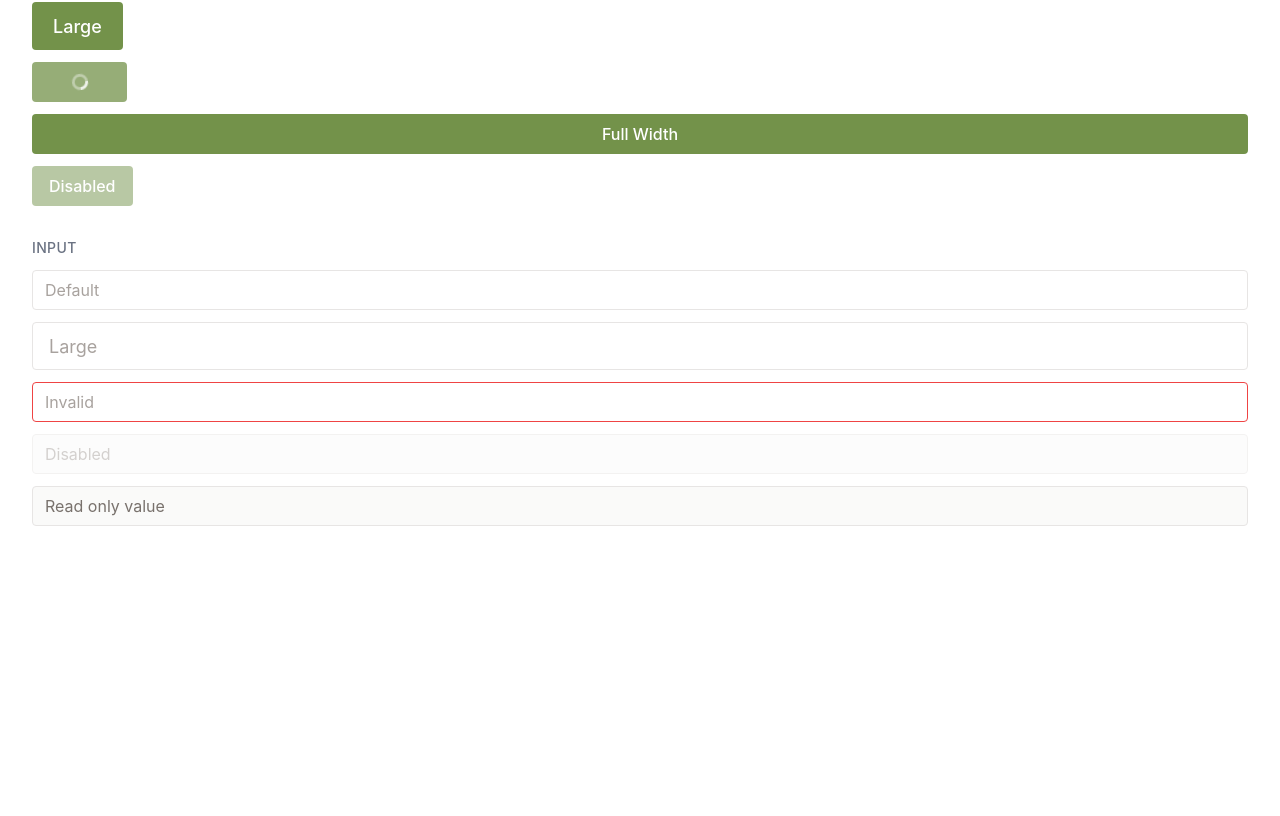
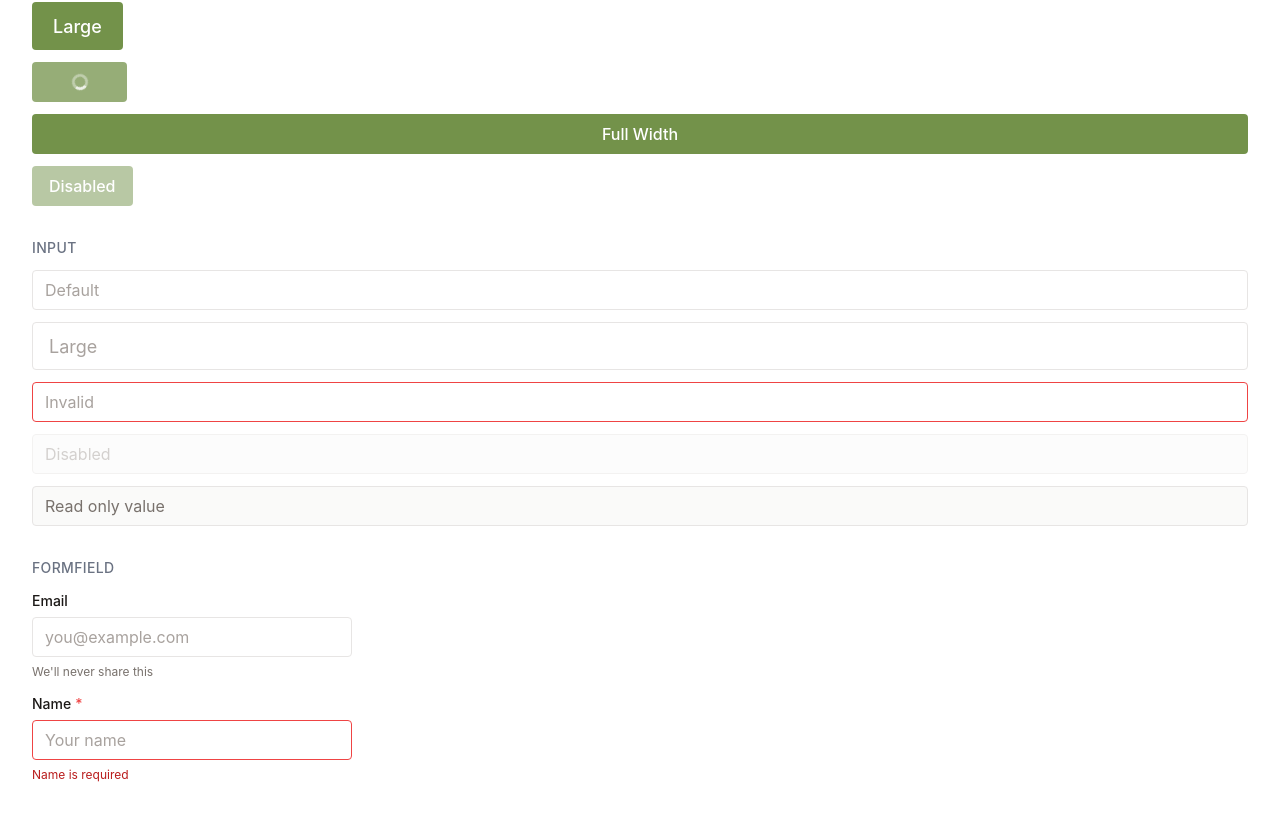
Before and after one commit to DinosaurDerek/dp-ui, a React (Vite) app: page / in a window 1280 px wide. Shown: the part 314-1130 px from the top of the page. Before the commit the page ends 872 px from the top, so only its background shows below. Built offline with nearby package versions, Linux system fonts and the light colour scheme.

Commit message:
adds formfield component

```diff
--- /dev/null
+++ b/src/components/FormField/FormField.tsx
@@ -0,0 +1,54 @@
+import type { FormFieldProps } from "./FormField.types";
+
+export function FormField({
+  label,
+  htmlFor,
+  hint,
+  error,
+  children,
+  required = false,
+}: FormFieldProps) {
+  const hasError = Boolean(error);
+  const errorId = `${htmlFor}-error`;
+  const hintId = `${htmlFor}-hint`;
+
+  return (
+    <div className="flex flex-col gap-1.5 w-full">
+      <label
+        htmlFor={htmlFor}
+        className="text-[length:var(--dp-font-size-sm)] font-[var(--dp-font-weight-medium)] text-[var(--dp-color-text-default)]"
+      >
+        {label}
+        {required && (
+          <span
+            className="ml-1 text-[var(--dp-color-feedback-error-border)]"
+            aria-hidden="true"
+          >
+            *
+          </span>
+        )}
+      </label>
+
+      {children}
+
+      <div className="text-[length:var(--dp-font-size-xs)]">
+        {hasError ? (
+          <span
+            id={errorId}
+            role="alert"
+            className="text-[var(--dp-color-feedback-error-text)]"
+          >
+            {error}
+          </span>
+        ) : hint ? (
+          <span id={hintId} className="text-[var(--dp-color-text-muted)]">
+            {hint}
+          </span>
+        ) : (
+          // Empty span preserves space so layout doesn't shift when hint/error appear
+          <span aria-hidden="true">&nbsp;</span>
+        )}
+      </div>
+    </div>
+  );
+}
--- /dev/null
+++ b/src/components/FormField/index.ts
@@ -0,0 +1,2 @@
+export { FormField } from "./FormField";
+export type { FormFieldProps } from "./FormField.types";
--- a/src/demo/ComponentShowcase.tsx
+++ b/src/demo/ComponentShowcase.tsx
@@ -1,8 +1,12 @@
-// src/demo/ComponentShowcase.tsx
+import { useId } from "react";
 import { Button } from "../components/Button/Button";
 import { Input } from "../components/Input";
+import { FormField } from "../components/FormField/FormField";
 
 export function ComponentShowcase() {
+  const emailId = useId();
+  const nameId = useId();
+
   return (
     <div className="p-8 flex flex-col gap-8">
       <section className="flex flex-col gap-3 items-start">
@@ -44,6 +48,26 @@ export function ComponentShowcase() {
           value="Read only value"
         />
       </section>
+      <section className="flex flex-col gap-3 w-80">
+        <h2 className="text-sm font-medium text-gray-500 uppercase tracking-wide">
+          FormField
+        </h2>
+        <FormField
+          label="Email"
+          htmlFor={emailId}
+          hint="We'll never share this"
+        >
+          <Input id={emailId} type="email" placeholder="you@example.com" />
+        </FormField>
+        <FormField
+          label="Name"
+          htmlFor={nameId}
+          error="Name is required"
+          required
+        >
+          <Input id={nameId} isInvalid placeholder="Your name" />
+        </FormField>
+      </section>
     </div>
   );
 }
```
Also changed, not shown: src/components/FormField/FormField.types.ts (added, +10 -0 lines).
